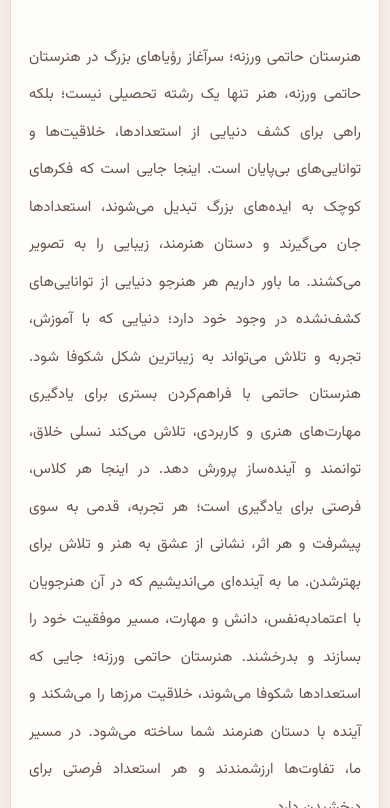
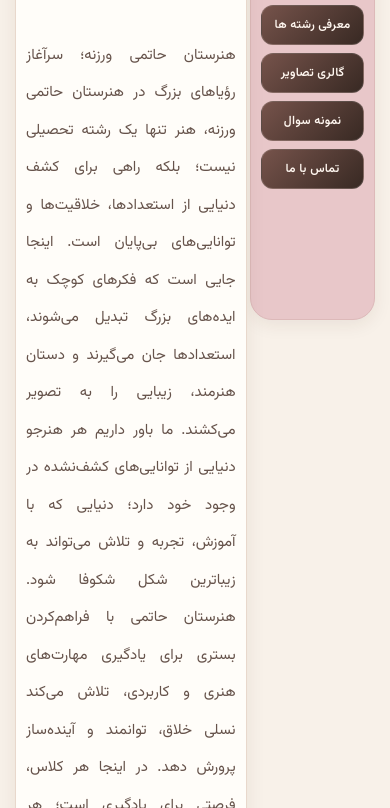
Before and after one commit to sajedehbigie-stack/sajedeh_beigei, a plain HTML site: page moarefi.html in a window 390 px wide. Shown: the part 360-1168 px from the top of the page. Drawn offline with Linux system fonts and the light colour scheme.

Commit message:
Update moarefi.html

```diff
--- a/moarefi.html
+++ b/moarefi.html
@@ -167,22 +167,38 @@ img {
 
 /* نمایش در موبایل و تبلت */
 @media screen and (max-width: 768px) {
-
-    .main {
-        flex-direction: column;
-        padding: 10px;
+	main {
+        flex-direction: row-reverse;
+        padding: 10px 0;
         gap: 10px;
+		margin:15px auto;
+		width:96%;
     }
 
-    .content,
+    .content{
+		width:65%;
+		padding:10px;
+		font-size:13px;
+	}
     .menu {
-        width: 100%;
-        padding: 18px;
-        margin: 5px 0;
+        width: 35%;
+        padding: 10px;
     }
-
+	.menu ul{
+		display:blok;
+	}
+.menu li{
+	margin:8px 0
+}
+	.menu a:link,
+	.menu a:visited{
+		font-size:12px;
+		padding:10px 5px;
+	}
+}
     .header {
         height: 220px;
+		border-radius:0 0 20px 20px;
     }
 
     .content h2 {
@@ -197,6 +213,9 @@ img {
     padding: 20px 10px;
     min-height: 85px;
 }
+
+
+
 
     /* فوتر سایت */
 .footer {
```
